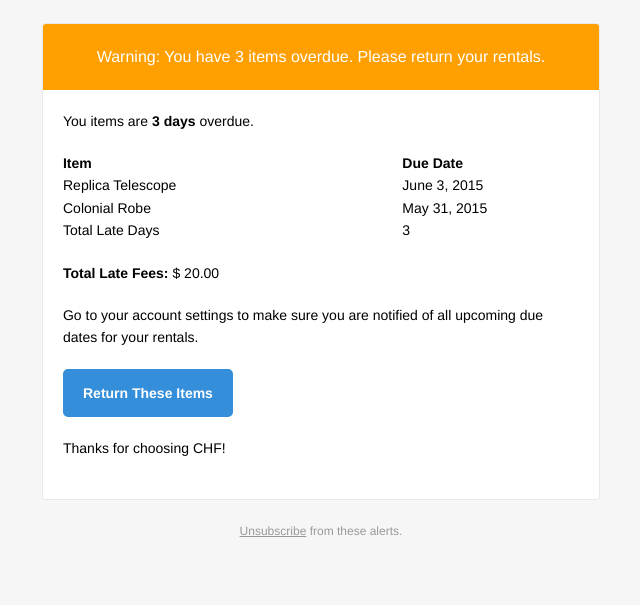
After one commit to jeremyrhoads/colheritage, a Django app: template catalogue/templates/email_overdue_batch.html in a window 1280 px wide. The commit adds this page. Shown: the top 605 px of the page, without its empty margins (319-959 px from the left). Run offline with Django 3.2, Linux system fonts and the light colour scheme; the template is opened without the code that fills it, so the values that code supplies are empty.

Commit message:
added the wireframes for the batch emails, and renamed the stylesheet for both email formats

```diff
--- a/catalogue/templates/email_billing.html
+++ b/catalogue/templates/email_billing.html
@@ -2,7 +2,7 @@
 <html>
 <head>
 <title>Order Receipt</title>
-<link href="${ STATIC_URL }catalogue/styles/email_billing.css" media="all" rel="stylesheet" type="text/css" />
+<link href="${ STATIC_URL }catalogue/styles/emails.css" media="all" rel="stylesheet" type="text/css" />
 </head>
 
 <body>
--- /dev/null
+++ b/catalogue/templates/email_overdue_batch.html
@@ -0,0 +1,89 @@
+<!DOCTYPE html>
+<html>
+<head>
+<title>Order Receipt</title>
+<link href="${ STATIC_URL }catalogue/styles/emails.css" media="all" rel="stylesheet" type="text/css" />
+</head>
+
+<body>
+
+<table class="body-wrap">
+	<tr>
+		<td></td>
+		<td class="container" width="600">
+			<div class="content">
+				<table class="main" width="100%" cellpadding="0" cellspacing="0">
+					<tr>
+						<td class="alert alert-warning">
+							Warning: You have 3 items overdue. Please return your rentals.
+						</td>
+					</tr>
+					<tr>
+						<td class="content-wrap">
+							<table width="100%" cellpadding="0" cellspacing="0">
+								<tr>
+									<td class="content-block">
+										You items are <strong>3 days</strong> overdue.
+									</td>
+								</tr>
+                                <tr>
+                                    <td class="content-block">
+                                        <table cellpadding="0" cellspacing="0">
+                                            <tr>
+                                                <td><strong>Item</strong></td>
+                                                <td><strong>Due Date</strong></td>
+                                            </tr>
+                                            <tr>
+                                                <td>Replica Telescope</td>
+                                                <td>June 3, 2015</td>
+                                            </tr>
+                                            <tr>
+                                                <td>Colonial Robe</td>
+                                                <td>May 31, 2015</td>
+                                            </tr>
+                                            <tr class="total">
+                                                <td width="80%">Total Late Days</td>
+                                                <td>3</td>
+                                            </tr>
+                                        </table>
+                                    </td>
+								</tr>
+                                <tr>
+									<td class="content-block">
+										<strong>Total Late Fees:</strong> $ 20.00
+									</td>
+								</tr>
+								<tr>
+									<td class="content-block">
+										Go to your account settings to make sure you are notified of all upcoming
+                                        due dates for your rentals.
+									</td>
+								</tr>
+								<tr>
+									<td class="content-block">
+										<a href="#" class="btn-primary">Return these items</a>
+									</td>
+								</tr>
+								<tr>
+									<td class="content-block">
+										Thanks for choosing CHF!
+									</td>
+								</tr>
+							</table>
+						</td>
+					</tr>
+				</table>
+				<div class="footer">
+					<table width="100%">
+						<tr>
+							<td class="aligncenter content-block"><a href="#">Unsubscribe</a> from these alerts.</td>
+						</tr>
+					</table>
+				</div></div>
+		</td>
+		<td></td>
+	</tr>
+</table>
+
+</body>
+</html>
```
Also changed, not shown: catalogue/styles/emails.css (renamed from catalogue/styles/email_billing.css).
